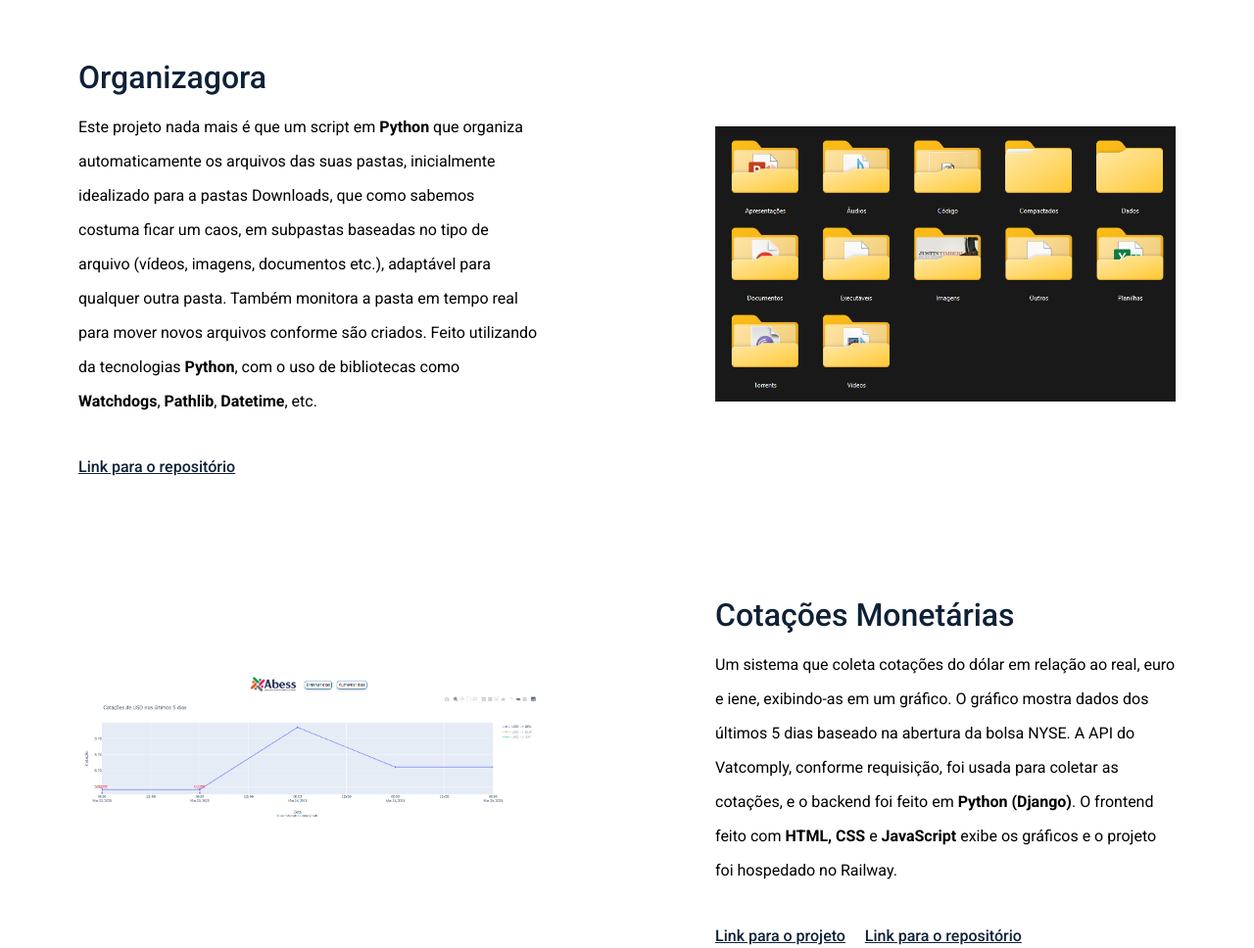
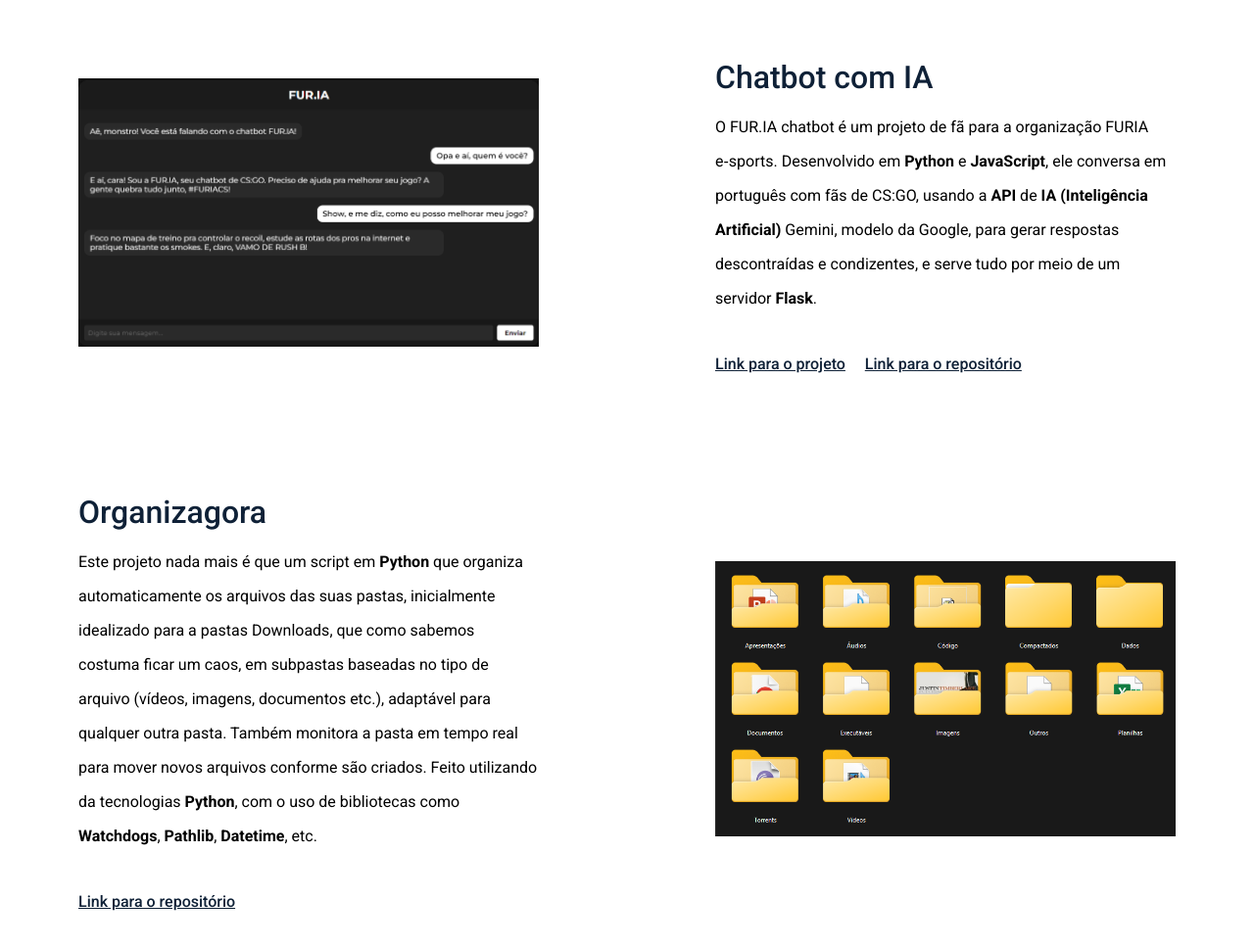
Before and after one commit to arthurantonello/arthurantonello.github.io, a plain HTML site: page index.html in a window 1280 px wide. Shown: the part 3447-4415 px from the top of the page at 98% size. Drawn offline with Linux system fonts and the light colour scheme.

Commit message:
update projetos

```diff
--- a/index.html
+++ b/index.html
@@ -123,6 +123,20 @@
             <p>Confira abaixo alguns de meus melhores projetos, lembre-se que caso queira pode entrar em contato comigo para falarmos sobre!</p>
         </div>
         <ul>
+            <li>
+                <div class="image">
+                    <img src="static/img/chatbot.png" alt="Projeto Chatbot">
+                </div>
+                <div class="projects__info">
+                    <h3 class="tertiary-title" >Chatbot com IA</h3>
+                    <p>O FUR.IA chatbot é um projeto de fã para a organização FURIA e‑sports. Desenvolvido em <strong>Python</strong> e <strong>JavaScript</strong>,
+                        ele conversa em português com fãs de CS:GO, usando a <strong>API</strong> de <strong>IA (Inteligência Artificial)</strong> Gemini, modelo da Google,
+                        para gerar respostas descontraídas e condizentes, e serve tudo por meio de um servidor <strong>Flask</strong>.
+                        </p>
+                    <a style="color: var(--secondary-color)" href="https://chatbot-furia.up.railway.app/" target="_blank">Link para o projeto</a>&nbsp;&nbsp;&nbsp;&nbsp;
+                    <a style="color: var(--secondary-color)" href="https://github.com/arthurantonello/chatbot-furia" target="_blank">Link para o repositório</a>
+                </div>
+            </li>
             <li class="projects__reversed-list">
                 <div class="image">
                     <img src="static/img/organizagora.png" alt="Projeto Organizagora">
@@ -148,10 +162,9 @@
                         e iene, exibindo-as em um gráfico. O gráfico mostra dados dos
                         últimos 5 dias baseado na abertura da bolsa NYSE. A API do
                         Vatcomply, conforme requisição, foi usada para coletar as
-                        cotações, e o backend foi feito em <strong>Python (Django)</strong>. O frontend feito com <strong>HTML, CSS</strong> e <strong>JavaScript</strong>
-                        exibe os gráficos e o projeto foi hospedado no Railway.
+                        cotações, e o backend foi feito em <strong>Python (Django)</strong>
+                        e com o frontend feito com <strong>HTML, CSS</strong> e <strong>JavaScript</strong>.
                         </p>
-                    <a style="color: var(--secondary-color)" href="https://cotacao-production.up.railway.app/" target="_blank">Link para o projeto</a>&nbsp;&nbsp;&nbsp;&nbsp;
                     <a style="color: var(--secondary-color)" href="https://github.com/arthurantonello/Cotacao" target="_blank">Link para o repositório</a>
                 </div>
             </li>
@@ -166,7 +179,9 @@
                         obtida através do cálculo do peso e da idade do usuário, a
                         construção foi feita com base no desafio avaliativo proposto na
                         cadeira de Projeto e Desenvolvimento para Sistemas Móveis
-                        utilizando das tecnologias <strong>Quasar, Vue, JavaScript, HTML e SCSS.</strong></p>
+                        utilizando das tecnologias <strong>Quasar, Vue, JavaScript, HTML e SCSS</strong>
+                        e hospedado no <strong>Netlify</strong>
+                    </p>
                     <a style="color: var(--secondary-color)" href="https://aqualertproject.netlify.app/" target="_blank">Link para o projeto</a>&nbsp;&nbsp;&nbsp;&nbsp;
                     <a style="color: var(--secondary-color)" href="https://github.com/arthurantonello/Aqualert" target="_blank">Link para o repositório</a>
                 </div>
```
Also changed, not shown: static/img/chatbot.png (added).
